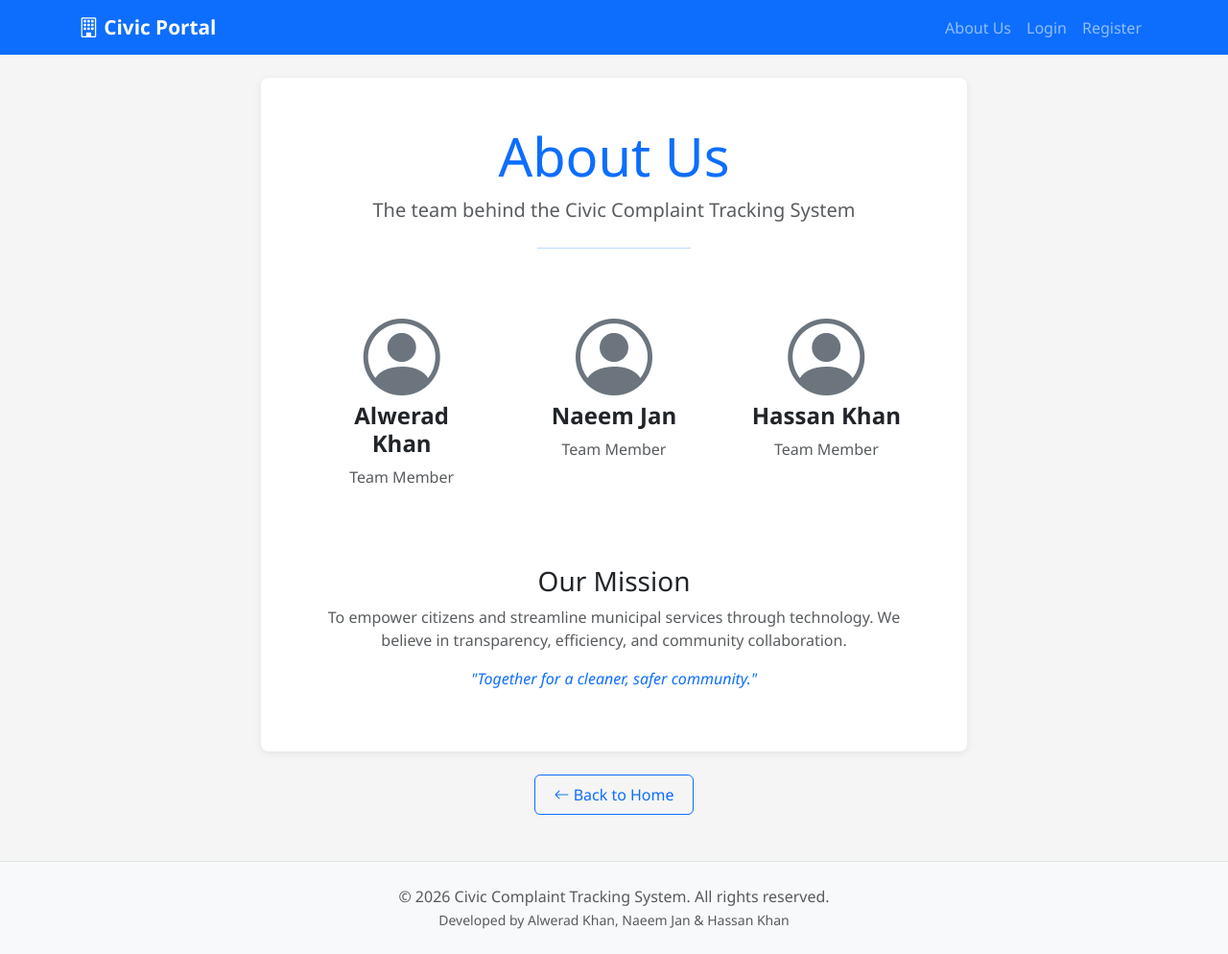
After one commit to alwerad01/CCTRS, a Flask app: page /about in a window 1280 px wide. The commit adds this page. Shown: the whole page at 96% size. Run offline with Flask 3, Linux system fonts and the light colour scheme.

Commit message:
Add About Us page with team details

```diff
--- /dev/null
+++ b/app/routes/main.py
@@ -0,0 +1,25 @@
+"""
+Main routes for the application
+"""
+from flask import Blueprint, render_template, redirect, url_for
+from flask_login import current_user
+
+bp = Blueprint('main', __name__)
+
+@bp.route('/')
+def index():
+    """Home page route - redirects based on user role or to login"""
+    if current_user.is_authenticated:
+        # Redirect based on user role
+        if current_user.role == 'admin':
+            return redirect(url_for('admin.dashboard'))
+        elif current_user.role == 'officer':
+            return redirect(url_for('officer.dashboard'))
+        else:
+            return redirect(url_for('citizen.dashboard'))
+    return redirect(url_for('auth.login'))
+
+@bp.route('/about')
+def about():
+    """About page route"""
+    return render_template('about.html')
--- /dev/null
+++ b/app/templates/about.html
@@ -0,0 +1,63 @@
+{% extends "base.html" %}
+
+{% block title %}About Us - Civic Portal{% endblock %}
+
+{% block content %}
+<div class="row justify-content-center">
+    <div class="col-lg-8">
+        <div class="card shadow-sm mb-4">
+            <div class="card-body p-5">
+                <div class="text-center mb-5">
+                    <h1 class="display-4 text-primary">About Us</h1>
+                    <p class="lead text-muted">The team behind the Civic Complaint Tracking System</p>
+                    <hr class="w-25 mx-auto my-4 text-primary">
+                </div>
+
+                <div class="row g-4 text-center">
+                    <!-- Team Member 1 -->
+                    <div class="col-md-4">
+                        <div class="p-3">
+                            <i class="bi bi-person-circle display-1 text-secondary mb-3"></i>
+                            <h4 class="fw-bold">Alwerad Khan</h4>
+                            <p class="text-muted">Team Member</p>
+                        </div>
+                    </div>
+
+                    <!-- Team Member 2 -->
+                    <div class="col-md-4">
+                        <div class="p-3">
+                            <i class="bi bi-person-circle display-1 text-secondary mb-3"></i>
+                            <h4 class="fw-bold">Naeem Jan</h4>
+                            <p class="text-muted">Team Member</p>
+                        </div>
+                    </div>
+
+                    <!-- Team Member 3 -->
+                    <div class="col-md-4">
+                        <div class="p-3">
+                            <i class="bi bi-person-circle display-1 text-secondary mb-3"></i>
+                            <h4 class="fw-bold">Hassan Khan</h4>
+                            <p class="text-muted">Team Member</p>
+                        </div>
+                    </div>
+                </div>
+
+                <div class="mt-5 text-center">
+                    <h3>Our Mission</h3>
+                    <p class="text-muted">
+                        To empower citizens and streamline municipal services through technology.
+                        We believe in transparency, efficiency, and community collaboration.
+                    </p>
+                    <p class="fst-italic text-primary">"Together for a cleaner, safer community."</p>
+                </div>
+            </div>
+        </div>
+
+        <div class="text-center">
+            <a href="{{ url_for('main.index') }}" class="btn btn-outline-primary">
+                <i class="bi bi-arrow-left"></i> Back to Home
+            </a>
+        </div>
+    </div>
+</div>
+{% endblock %}
--- a/app/templates/base.html
+++ b/app/templates/base.html
@@ -1,5 +1,6 @@
 <!DOCTYPE html>
 <html lang="en">
+
 <head>
     <meta charset="UTF-8">
     <meta name="viewport" content="width=device-width, initial-scale=1.0">
@@ -16,11 +17,12 @@
 
     {% block extra_css %}{% endblock %}
 </head>
+
 <body>
     <!-- Navigation Bar -->
     <nav class="navbar navbar-expand-lg navbar-dark bg-primary">
         <div class="container">
-            <a class="navbar-brand" href="{{ url_for('index') }}">
+            <a class="navbar-brand" href="{{ url_for('main.index') }}">
                 <i class="bi bi-building"></i> Civic Portal
             </a>
             <button class="navbar-toggler" type="button" data-bs-toggle="collapse" data-bs-target="#navbarNav">
@@ -28,6 +30,9 @@
             </button>
             <div class="collapse navbar-collapse" id="navbarNav">
                 <ul class="navbar-nav ms-auto">
+                    <li class="nav-item">
+                        <a class="nav-link" href="{{ url_for('main.about') }}">About Us</a>
+                    </li>
                     {% if current_user.is_authenticated %}
                     {% if current_user.role == 'citizen' %}
                     <li class="nav-item">
@@ -58,12 +63,16 @@
                     </li>
                     {% endif %}
                     <li class="nav-item dropdown">
-                            <a class="nav-link dropdown-toggle" href="#" id="userDropdown" role="button" data-bs-toggle="dropdown">
+                        <a class="nav-link dropdown-toggle" href="#" id="userDropdown" role="button"
+                            data-bs-toggle="dropdown">
                             <i class="bi bi-person-circle"></i> {{ current_user.username }}
                         </a>
                         <ul class="dropdown-menu dropdown-menu-end">
-                                <li><span class="dropdown-item-text"><small>Role: {{ current_user.role.title() }}</small></span></li>
-                                <li><hr class="dropdown-divider"></li>
+                            <li><span class="dropdown-item-text"><small>Role: {{ current_user.role.title()
+                                        }}</small></span></li>
+                            <li>
+                                <hr class="dropdown-divider">
+                            </li>
                             <li><a class="dropdown-item" href="{{ url_for('auth.logout') }}">Logout</a></li>
                         </ul>
                     </li>
@@ -103,7 +112,7 @@
     <footer class="bg-light text-center text-muted py-4 mt-5">
         <div class="container">
             <p class="mb-0">&copy; 2026 Civic Complaint Tracking System. All rights reserved.</p>
-            <p class="mb-0"><small>Making cities better, one complaint at a time.</small></p>
+            <p class="mb-0"><small>Developed by Alwerad Khan, Naeem Jan & Hassan Khan</small></p>
         </div>
     </footer>
 
@@ -115,4 +124,5 @@
 
     {% block extra_js %}{% endblock %}
 </body>
+
 </html>
--- a/app/templates/errors/404.html
+++ b/app/templates/errors/404.html
@@ -10,7 +10,7 @@
     <p class="lead text-muted">
         The page you're looking for doesn't exist.
     </p>
-    <a href="{{ url_for('index') }}" class="btn btn-primary mt-3">
+    <a href="{{ url_for('main.index') }}" class="btn btn-primary mt-3">
         <i class="bi bi-house"></i> Go Home
     </a>
 </div>
```
Also changed, not shown: app/__init__.py (+4 -13 lines), app/templates/errors/403.html (+6 -9 lines), app/templates/errors/500.html (+6 -9 lines). Lines whose indentation alone changed are shown as unchanged.
